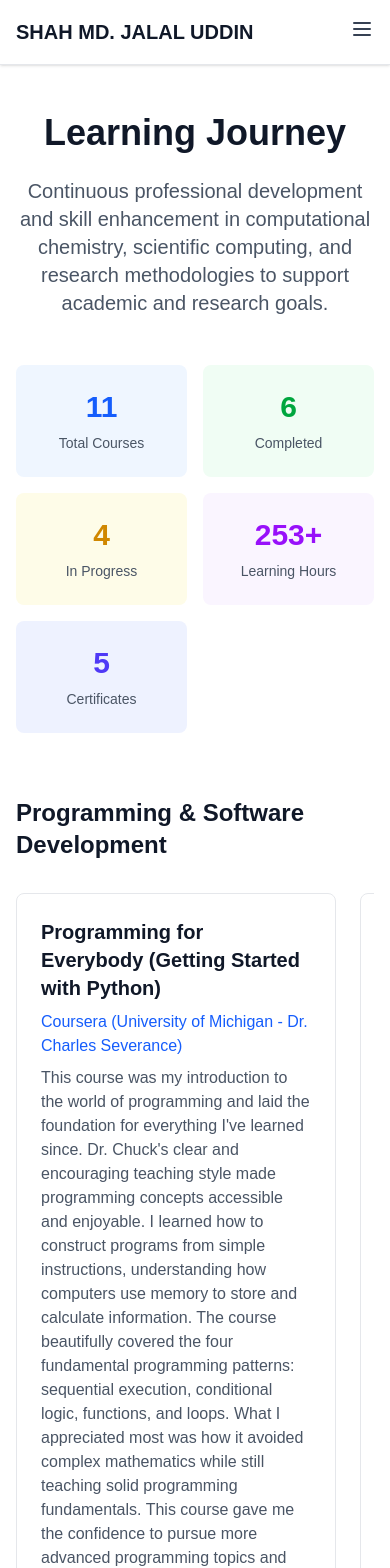
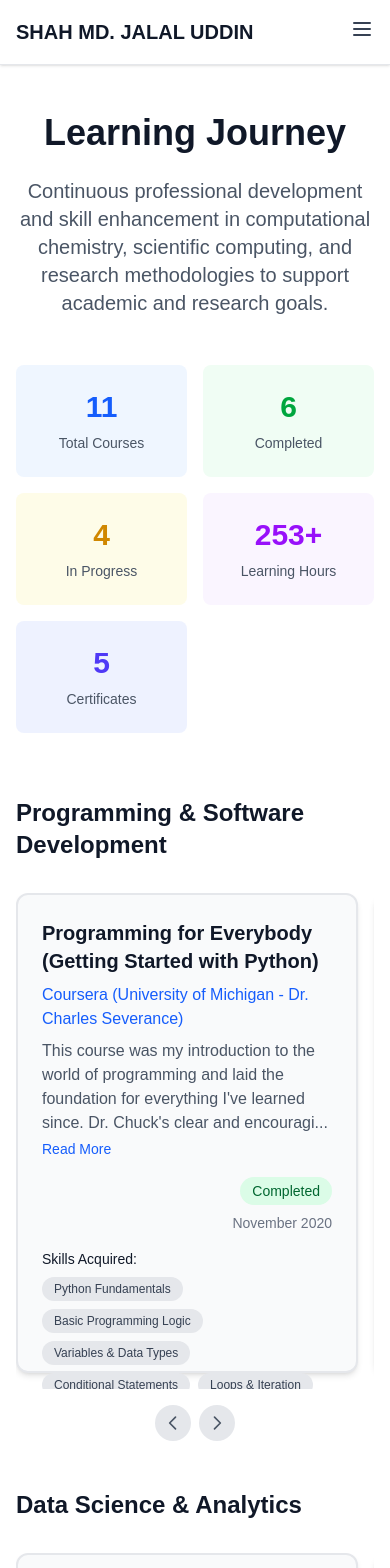
Before and after one commit to shahjalal2313/shahjalal-shanto-website, a Next.js app: page /learning in a window 390 px wide. Shown: the top 1568 px of the page. Built offline with nearby package versions, Linux system fonts and the light colour scheme.

Commit message:
Enhance learning page UX with mobile-first design

```diff
--- a/src/app/learning/page.tsx
+++ b/src/app/learning/page.tsx
@@ -1,10 +1,6 @@
-import type { Metadata } from 'next';
+'use client';
 
-export const metadata: Metadata = {
-  title: 'Learning Journey - Shahjalal Shanto',
-  description:
-    'Professional development and continuous learning journey in computational chemistry, scientific computing, and academic research methodologies.',
-};
+import { useState, useEffect } from 'react';
 
 // Learning categories and achievements
 const learningCategories = [
@@ -145,6 +141,28 @@ const learningStats = {
 };
 
 export default function LearningJourneyPage() {
+  const [expandedCards, setExpandedCards] = useState<{[key: string]: boolean}>({});
+
+  useEffect(() => {
+    document.title = 'Learning Journey - Shahjalal Shanto';
+    const metaDescription = document.querySelector('meta[name="description"]');
+    if (metaDescription) {
+      metaDescription.setAttribute('content', 'Professional development and continuous learning journey in computational chemistry, scientific computing, and academic research methodologies.');
+    }
+  }, []);
+
+  const toggleExpanded = (cardId: string) => {
+    setExpandedCards(prev => ({
+      ...prev,
+      [cardId]: !prev[cardId]
+    }));
+  };
+
+  const truncateText = (text: string, limit: number = 150) => {
+    if (text.length <= limit) return text;
+    return text.substring(0, limit) + '...';
+  };
+
   return (
     <div className="max-w-6xl mx-auto px-4 sm:px-6 lg:px-8 py-12">
       {/* Hero Section */}
@@ -187,12 +205,23 @@ export default function LearningJourneyPage() {
             <h2 className="text-2xl font-semibold text-gray-900 dark:text-white mb-8">
               {category.category}
             </h2>
-            {/* Mobile: Horizontal scroll, Desktop: Vertical stack */}
-            <div className="flex overflow-x-auto gap-6 pb-4 md:flex-col md:space-y-6 md:overflow-x-visible md:gap-0 md:pb-0 scroll-smooth">
-              {category.courses.map((course, courseIndex) => (
+            {/* Mobile: Enhanced Horizontal Carousel, Desktop: Vertical stack */}
+            <div className="relative">
+              <div
+                id={`category-${categoryIndex}`}
+                className="flex overflow-x-auto gap-4 pb-4 md:flex-col md:space-y-6 md:overflow-x-visible md:gap-0 md:pb-0 scroll-smooth snap-x snap-mandatory"
+              >
+                {category.courses.map((course, courseIndex) => {
+                  const cardId = `${categoryIndex}-${courseIndex}`;
+                  const isExpanded = expandedCards[cardId];
+                  return (
                     <div
                       key={courseIndex}
-                  className="bg-white dark:bg-gray-800 border border-gray-200 dark:border-gray-700 rounded-lg p-6 hover:shadow-lg transition-shadow flex-shrink-0 w-80 md:w-full md:flex-shrink course-card"
+                      className="bg-gray-50 dark:bg-gray-800 border-2 border-gray-200 dark:border-gray-700 rounded-xl p-6 shadow-md hover:shadow-xl dark:shadow-lg dark:hover:shadow-xl transition-all duration-300 flex-shrink-0 w-[calc(100vw-3rem)] sm:w-96 md:w-full md:flex-shrink snap-center flex flex-col"
+                      style={{
+                        minHeight: '480px', // Fixed height for consistency
+                        maxHeight: isExpanded ? 'none' : '480px'
+                      }}
                     >
                   <div className="flex flex-col md:flex-row md:items-start md:justify-between mb-4">
                     <div className="flex-1">
@@ -200,7 +229,17 @@ export default function LearningJourneyPage() {
                         {course.title}
                       </h3>
                       <p className="text-blue-600 dark:text-blue-400 font-medium mb-2">{course.provider}</p>
-                      <p className="text-gray-600 dark:text-gray-300 mb-4">{course.description}</p>
+                      <div className="text-gray-600 dark:text-gray-300 mb-4">
+                        <p>{isExpanded ? course.description : truncateText(course.description)}</p>
+                        {course.description.length > 150 && (
+                          <button
+                            onClick={() => toggleExpanded(cardId)}
+                            className="text-blue-600 dark:text-blue-400 text-sm font-medium mt-1 hover:underline"
+                          >
+                            {isExpanded ? 'Show Less' : 'Read More'}
+                          </button>
+                        )}
+                      </div>
                     </div>
                     <div className="flex flex-col items-end space-y-2">
                       <span
@@ -219,31 +258,40 @@ export default function LearningJourneyPage() {
                   </div>
 
                       {/* Skills */}
-                  <div className="mb-4">
+                      <div className="mb-6 flex-1">
                         <h4 className="text-sm font-medium text-gray-900 dark:text-white mb-2">Skills Acquired:</h4>
                         <div className="flex flex-wrap gap-2">
-                      {course.skills.map((skill, skillIndex) => (
+                          {(isExpanded ? course.skills : course.skills.slice(0, 6)).map((skill, skillIndex) => (
                             <span
                               key={skillIndex}
-                          className="px-3 py-1 bg-gray-100 dark:bg-gray-700 text-gray-700 dark:text-gray-300 text-sm rounded-full"
+                              className="px-3 py-1 bg-gray-200 dark:bg-gray-700 text-gray-700 dark:text-gray-300 text-xs rounded-full"
                             >
                               {skill}
                             </span>
                           ))}
+                          {course.skills.length > 6 && !isExpanded && (
+                            <button
+                              onClick={() => toggleExpanded(cardId)}
+                              className="px-3 py-1 bg-blue-100 dark:bg-blue-900 text-blue-700 dark:text-blue-300 text-xs rounded-full hover:bg-blue-200 dark:hover:bg-blue-800"
+                            >
+                              +{course.skills.length - 6} more
+                            </button>
+                          )}
                         </div>
                       </div>
 
-                  {/* Course and Certificate Links */}
+                      {/* Course and Certificate Links - Fixed at bottom */}
+                      <div className="mt-auto">
                         {(course.courseUrl || course.certificateUrl) && (
-                    <div className="pt-4 border-t border-gray-100 dark:border-gray-700">
-                      <div className="flex flex-wrap gap-3">
+                          <div className="pt-4 border-t border-gray-300 dark:border-gray-600">
+                            <div className="flex flex-wrap gap-3 justify-center md:justify-start">
                               {/* View Course Button */}
                               {course.courseUrl && (
                                 <a
                                   href={course.courseUrl}
                                   target="_blank"
                                   rel="noopener noreferrer"
-                            className="inline-flex items-center px-4 py-2 border border-blue-600 dark:border-blue-400 text-blue-600 dark:text-blue-400 rounded-md hover:bg-blue-50 dark:hover:bg-blue-900/20 transition-colors text-sm"
+                                  className="inline-flex items-center px-4 py-2 border-2 border-blue-600 dark:border-blue-400 text-blue-600 dark:text-blue-400 rounded-lg hover:bg-blue-50 dark:hover:bg-blue-900/20 transition-colors text-sm font-medium"
                                 >
                                   View Course
                                   <svg
@@ -268,7 +316,7 @@ export default function LearningJourneyPage() {
                                   href={course.certificateUrl}
                                   target="_blank"
                                   rel="noopener noreferrer"
-                            className="inline-flex items-center px-4 py-2 bg-blue-600 dark:bg-blue-500 text-white rounded-md hover:bg-blue-700 dark:hover:bg-blue-600 transition-colors text-sm"
+                                  className="inline-flex items-center px-4 py-2 bg-blue-600 dark:bg-blue-500 text-white rounded-lg hover:bg-blue-700 dark:hover:bg-blue-600 transition-colors text-sm font-medium"
                                 >
                                   View Certificate
                                   <svg
@@ -290,7 +338,42 @@ export default function LearningJourneyPage() {
                           </div>
                         )}
                       </div>
-              ))}
+                    </div>
+                  );
+                })}
+              </div>
+
+              {/* Mobile Navigation Arrows */}
+              <div className="flex justify-center mt-4 gap-2 md:hidden">
+                <button
+                  onClick={() => {
+                    const container = document.getElementById(`category-${categoryIndex}`);
+                    if (container) {
+                      container.scrollBy({ left: -320, behavior: 'smooth' });
+                    }
+                  }}
+                  className="p-2 bg-gray-200 dark:bg-gray-700 rounded-full hover:bg-gray-300 dark:hover:bg-gray-600 transition-colors"
+                  aria-label="Previous course"
+                >
+                  <svg className="w-5 h-5 text-gray-600 dark:text-gray-300" fill="none" stroke="currentColor" viewBox="0 0 24 24">
+                    <path strokeLinecap="round" strokeLinejoin="round" strokeWidth={2} d="M15 19l-7-7 7-7" />
+                  </svg>
+                </button>
+                <button
+                  onClick={() => {
+                    const container = document.getElementById(`category-${categoryIndex}`);
+                    if (container) {
+                      container.scrollBy({ left: 320, behavior: 'smooth' });
+                    }
+                  }}
+                  className="p-2 bg-gray-200 dark:bg-gray-700 rounded-full hover:bg-gray-300 dark:hover:bg-gray-600 transition-colors"
+                  aria-label="Next course"
+                >
+                  <svg className="w-5 h-5 text-gray-600 dark:text-gray-300" fill="none" stroke="currentColor" viewBox="0 0 24 24">
+                    <path strokeLinecap="round" strokeLinejoin="round" strokeWidth={2} d="M9 5l7 7-7 7" />
+                  </svg>
+                </button>
+              </div>
             </div>
           </section>
         ))}
```
Lines whose indentation alone changed are shown as unchanged.
